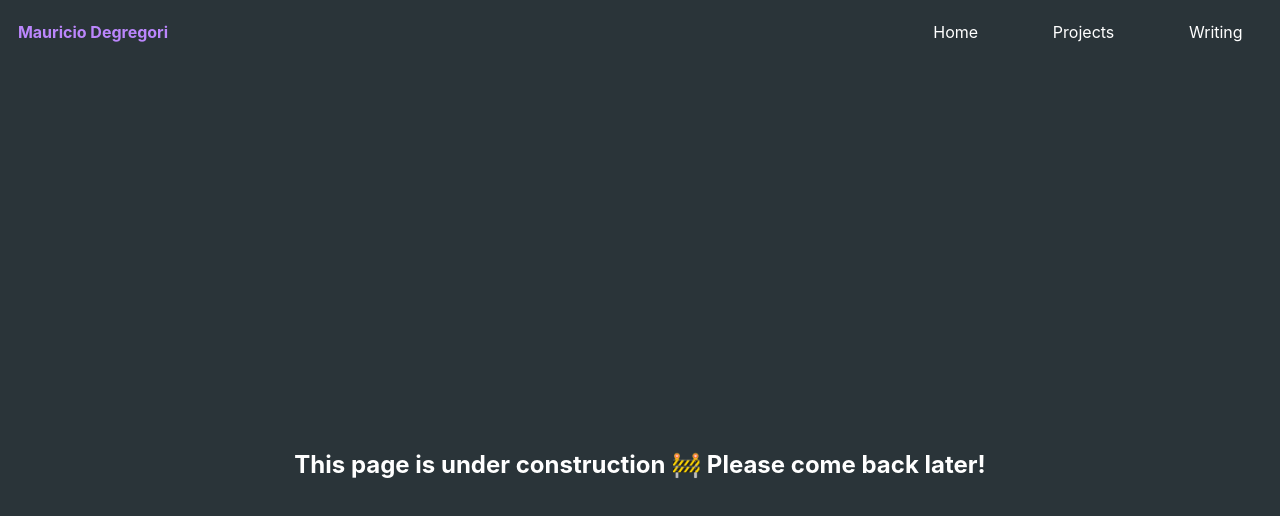
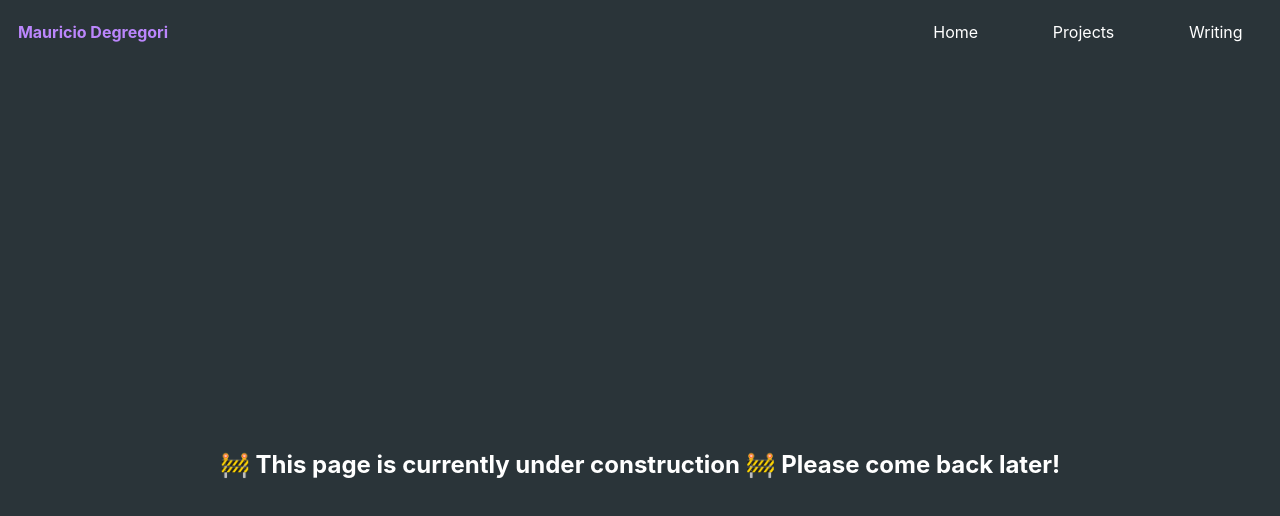
Before and after one commit to mdegregori1/Mauricio-Portfolio, a React (Create React App) app: page /Writing in a window 1280 px wide. Shown: the top 516 px of the page. Built offline with nearby package versions, Linux system fonts and the light colour scheme.

Commit message:
few emoji changes + messaging change on writing page

```diff
--- a/src/components/MyWriting.jsx
+++ b/src/components/MyWriting.jsx
@@ -4,7 +4,7 @@ import styled from "styled-components"
 export const MyWriting = () => {
     return (
         <WritingContainer>
-            <h2>This page is under construction 🚧 Please come back later! </h2>
+            <h2>🚧 This page is currently under construction 🚧 Please come back later! </h2>
         </WritingContainer>
     )
 }
```
